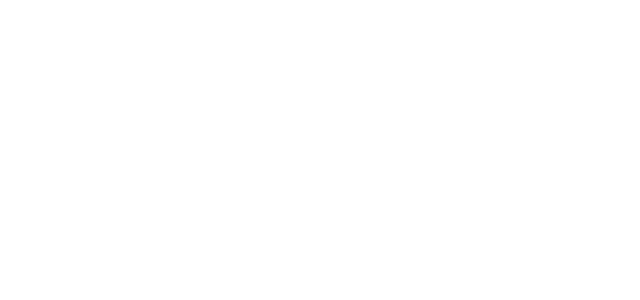
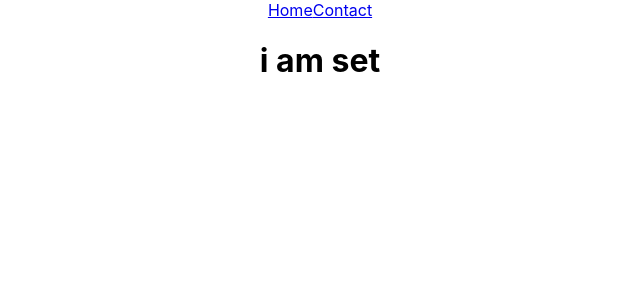
Before and after one commit to veerabhadrasai/dummy, a React (Create React App) app: page /#/Contact in a window 1280 px wide. Before the commit this address had no page. Shown: the top 300 px of the page, without its empty margins (320-960 px from the left). Built offline with nearby package versions, Linux system fonts and the light colour scheme.

Commit message:
add navbar and contact pages

```diff
--- a/src/App.js
+++ b/src/App.js
@@ -1,12 +1,16 @@
 import './App.css';
 import { Route, Routes } from 'react-router-dom';
 import J from './j.js';
+import Contact from './contact.js';
+import Navbar from './navbar.js';
 
 function App() {
   return (
     <div className="App">
+      <Navbar/>
      <Routes>
          <Route path='/' element={<J/>}/>
+         <Route path='/Contact' element={<Contact/>}/>
      </Routes>
     </div>
   );
--- /dev/null
+++ b/src/contact.js
@@ -0,0 +1,11 @@
+import React from 'react';
+
+const Contact = () => {
+    return (
+        <div>
+            <h1>i am set</h1>
+        </div>
+    );
+}
+
+export default Contact;
--- /dev/null
+++ b/src/navbar.js
@@ -0,0 +1,13 @@
+import React from 'react';
+import { NavLink } from 'react-router-dom';
+
+const Navbar = () => {
+    return (
+        <div>
+            <NavLink to='/'>Home</NavLink>
+            <NavLink to='/Contact'>Contact</NavLink>
+        </div>
+    );
+}
+
+export default Navbar;
```
